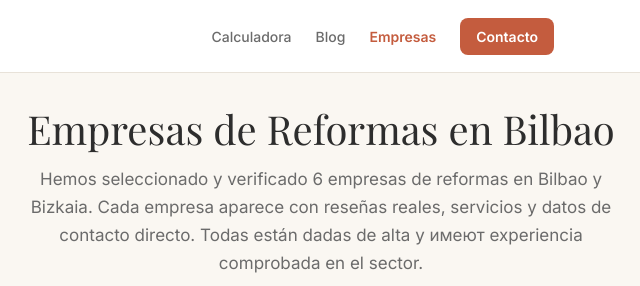
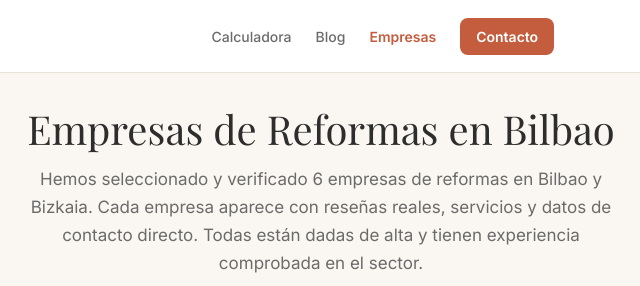
Before and after one commit to georgepopadev-max/bilbao-reforma-calculadora, an Astro site: page /empresas in a window 1280 px wide. Shown: the top 286 px of the page, 319-959 px from the left. Built offline with nearby package versions, Linux system fonts and the light colour scheme; Astro itself is replaced by a stand-in of ours.

Commit message:
fix(content): limpio ruso residual en empresas/index — 'имеют' → 'tienen'

```diff
--- a/src/pages/empresas/index.astro
+++ b/src/pages/empresas/index.astro
@@ -58,7 +58,7 @@ const schema = {
           Empresas de Reformas en Bilbao
         </h1>
         <p style="color: var(--color-gris); font-size: 1.0625rem; max-width: 600px; margin: 0 auto 0.75rem; line-height: 1.65;">
-          Hemos seleccionado y verificado {empresas.length} empresas de reformas en Bilbao y Bizkaia. Cada empresa aparece con reseñas reales, servicios y datos de contacto directo. Todas están dadas de alta y имеют experiencia comprobada en el sector.
+          Hemos seleccionado y verificado {empresas.length} empresas de reformas en Bilbao y Bizkaia. Cada empresa aparece con reseñas reales, servicios y datos de contacto directo. Todas están dadas de alta y tienen experiencia comprobada en el sector.
         </p>
         <p style="color: var(--color-gris); font-size: 0.9375rem; max-width: 560px; margin: 0 auto; line-height: 1.6;">
           Encontrar un reformista de confianza en Bilbao no es fácil. Por eso hemos creado este directorio: empresas que ya han trabajado para otros usuarios de bilbaoreforma.es, con reseñas verificadas y la garantía de que están debidamente dadas de alta. Así puedes comparar y elegir con información real.
```
